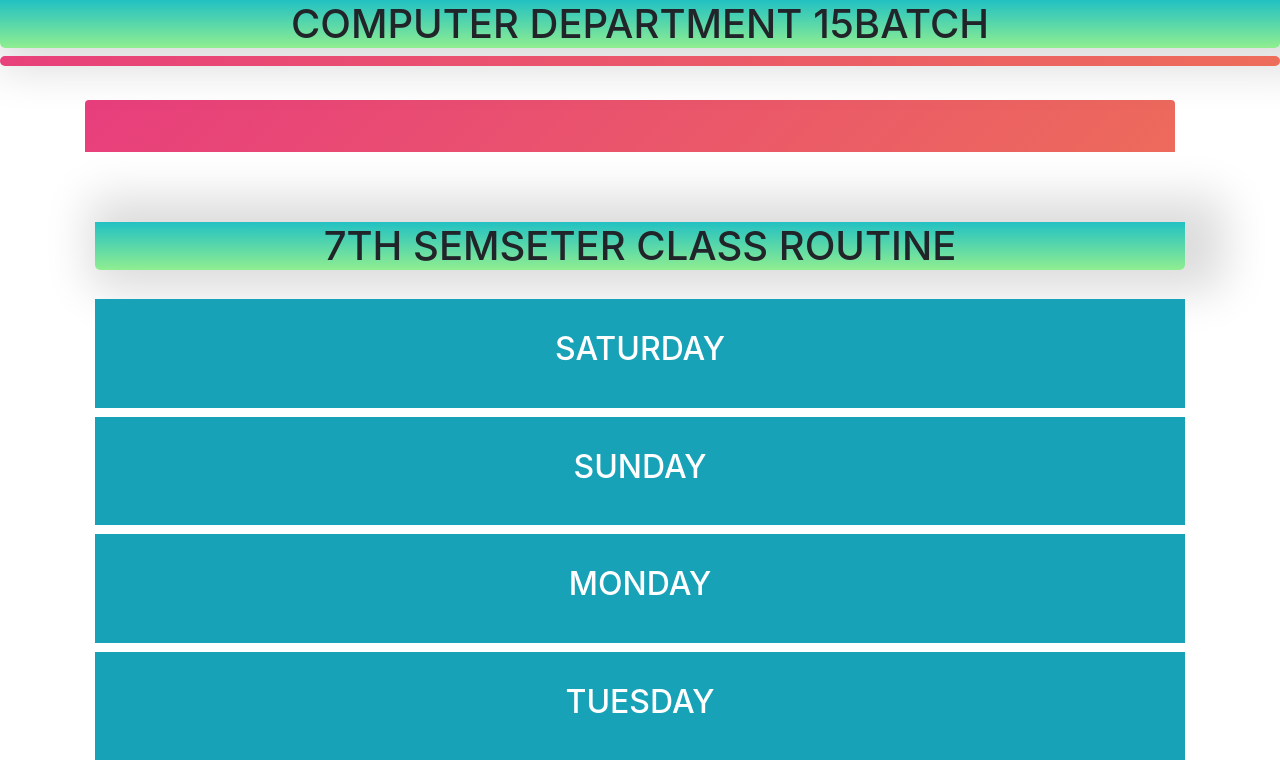
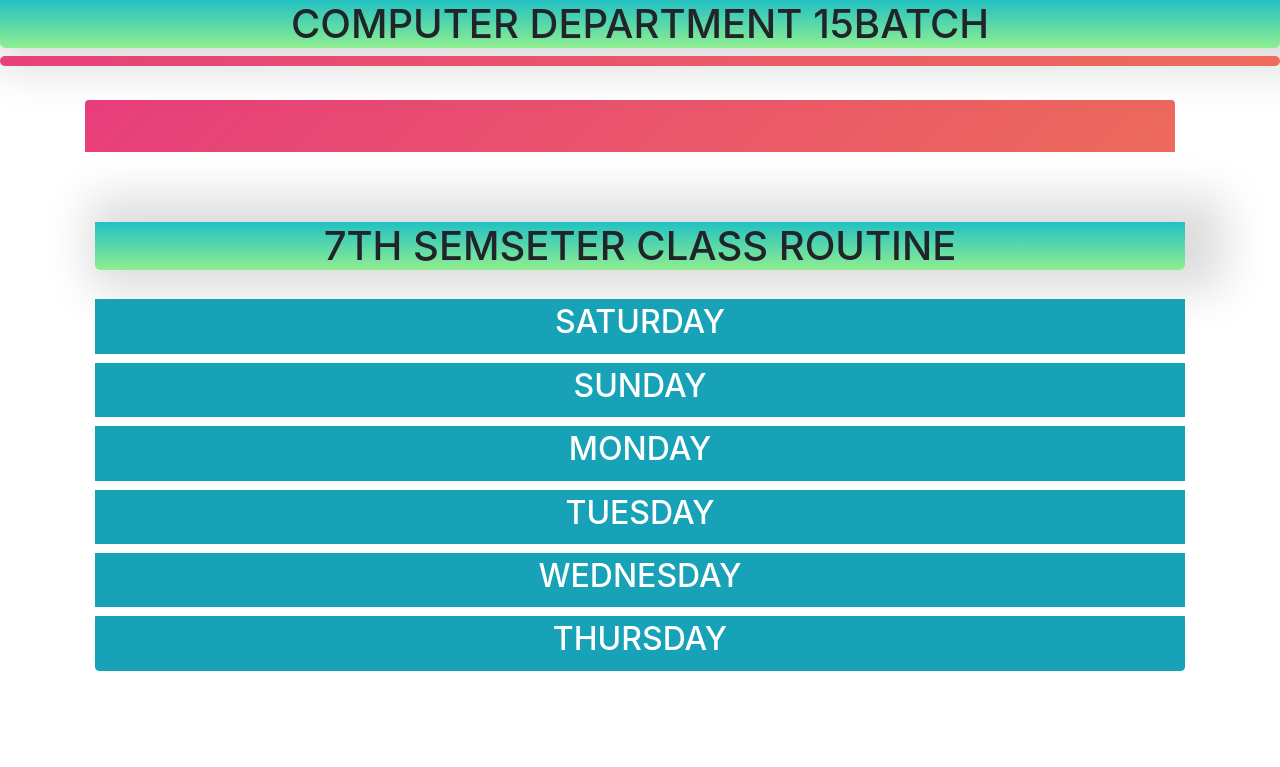
Before and after one commit to salahuddinjony/Class-Routine, a plain HTML site: page index.html in a window 1280 px wide. Shown: the top 767 px of the page. Drawn offline with nearby package versions, Linux system fonts and the light colour scheme.

Commit message:
change front size

```diff
--- a/css/style.css
+++ b/css/style.css
@@ -30,7 +30,7 @@ html,body{
 }
 .btn-group-vertical button{
     margin: 10px;
-    padding: 30px;
+    padding: 3px;
 }
 
 .stressful {
```
